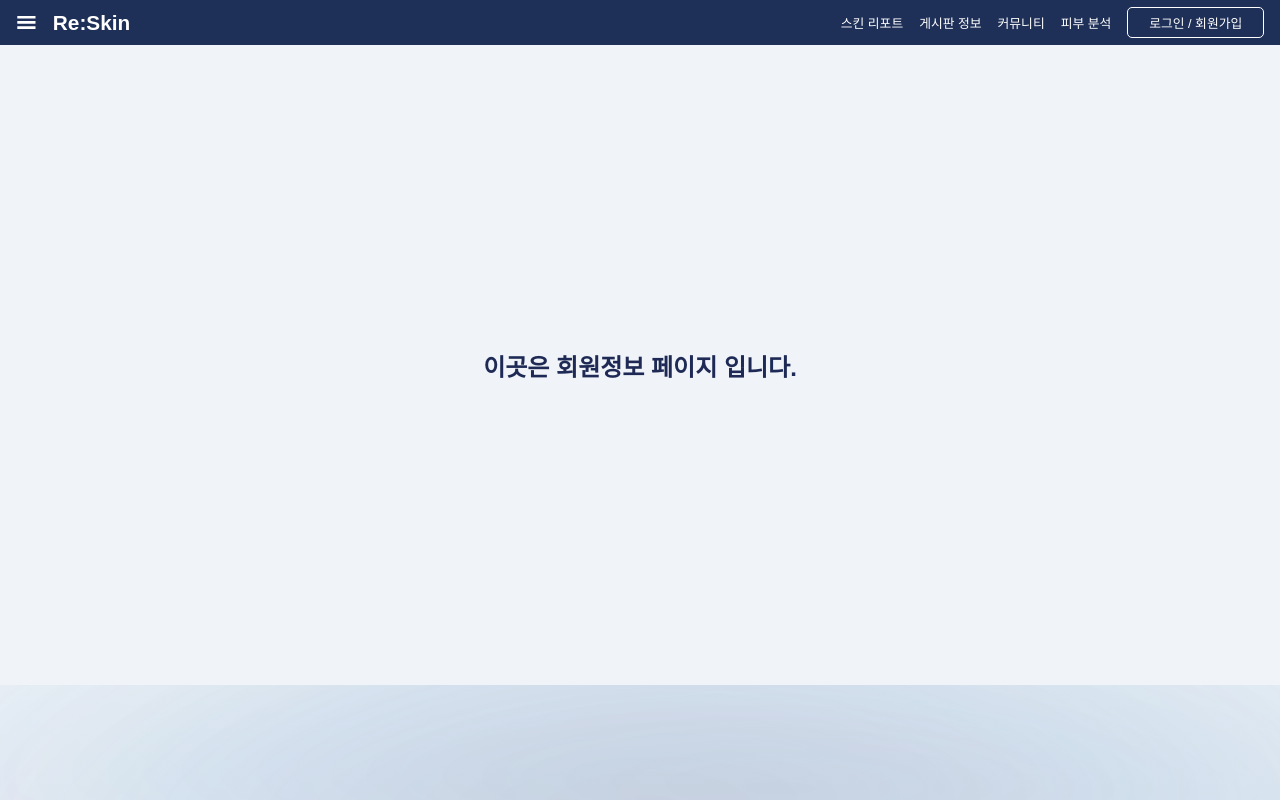
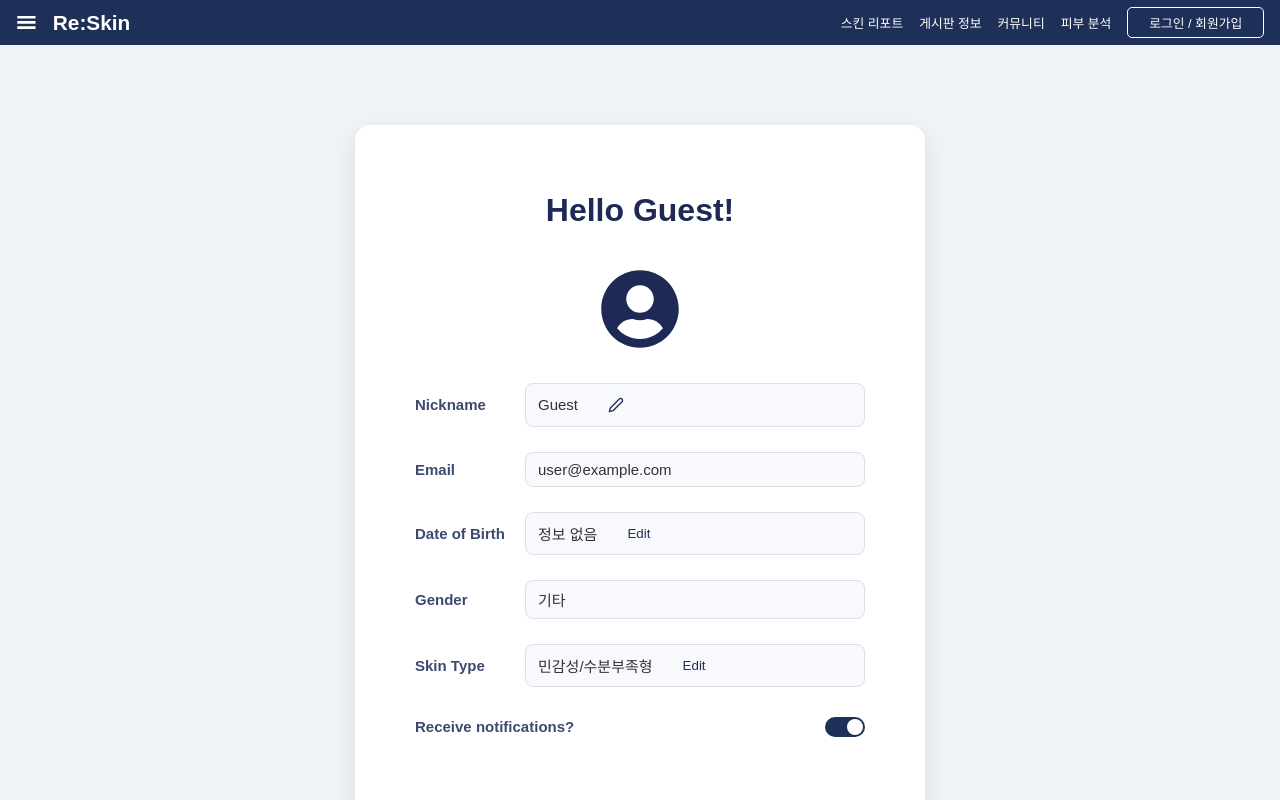
Before and after one commit to tab-captains/RE-Skin-fe, a React (Vite) app: page /profile in a window 1280 px wide. Shown: the top 800 px of the page. Built offline with nearby package versions, Linux system fonts and the light colour scheme.

Commit message:
feat:백에서 요청한 사항으로 회원가입 페이지 수정 및 프로필페이지 연결 기능 기본 UI 완료

```diff
--- a/src/features/auth/components/RegisterForm.jsx
+++ b/src/features/auth/components/RegisterForm.jsx
@@ -1,15 +1,21 @@
 import React, { useState, useEffect } from 'react';
 import './RegisterForm.css';
+import { useAuth } from '../context/AuthContext';
+import { useNavigate } from 'react-router-dom';
 
 function RegisterForm() {
+    const { login } = useAuth();
+    const navigate = useNavigate();
+
     const [userId, setUserId] = useState('');
+    const [email, setEmail] = useState('');
     const [password, setPassword] = useState('');
     const [confirmPassword, setConfirmPassword] = useState('');
     const [nickname, setNickname] = useState('');
-
+    const [dateOfBirth, setDateOfBirth] = useState('');
+    const [gender, setGender] = useState('male');
     const [passwordError, setPasswordError] = useState('');
     const [confirmPasswordError, setConfirmPasswordError] = useState('');
-
     const [isFormValid, setIsFormValid] = useState(false);
 
     useEffect(() => {
@@ -33,34 +39,44 @@ function RegisterForm() {
     useEffect(() => {
         if (
             userId &&
+            email &&
+            dateOfBirth &&
             password &&
             confirmPassword &&
             nickname &&
             !passwordError &&
             !confirmPasswordError
         ) {
-      setIsFormValid(true); // 모든 조건 충족 시 true
+            setIsFormValid(true);
         } else {
-      setIsFormValid(false); // 하나라도 부족하면 false
+            setIsFormValid(false);
         }
-  }, [userId, password, confirmPassword, nickname, passwordError, confirmPasswordError]);
-
+    }, [userId, email, dateOfBirth, password, confirmPassword, nickname, passwordError, confirmPasswordError]);
 
     const handleSubmit = (e) => {
         e.preventDefault();
 
         if (!isFormValid) {
-      alert('입력 정보를 다시 확인해주세요.');
+            console.error('입력 정보를 다시 확인해주세요.');
             return;
         }
 
-    console.log("--- 회원가입 시도 ---");
-    console.log("아이디:", userId);
-    console.log("비밀번호:", password);
-    console.log("닉네임:", nickname);
+        console.log("회원가입 시도");
 
-    alert('회원가입 성공! ');
+        const fakeToken = `jwt-${Math.random().toString(36).substring(2, 9)}`;
 
+        const userData = {
+            username: nickname,
+            email: email,
+            dateOfBirth: dateOfBirth,
+            gender: gender,
+        };
+
+        login({ token: fakeToken, userData: userData });
+
+        console.log("회원가입 및 로그인 성공. 사용자 데이터:", userData);
+
+        navigate('/');
     };
 
     return (
@@ -79,6 +95,16 @@ function RegisterForm() {
                         id="userid"
                         value={userId}
                         onChange={(e) => setUserId(e.target.value)}
+                    />
+                </div>
+
+                <div className="input-group">
+                    <label htmlFor="email">이메일</label>
+                    <input
+                        type="email"
+                        id="email"
+                        value={email}
+                        onChange={(e) => setEmail(e.target.value)}
                     />
                 </div>
 
@@ -114,6 +140,30 @@ function RegisterForm() {
                     />
                 </div>
 
+                <div className="input-group">
+                    <label htmlFor="dob">생년월일</label>
+                    <input
+                        type="date"
+                        id="dob"
+                        value={dateOfBirth}
+                        onChange={(e) => setDateOfBirth(e.target.value)}
+                    />
+                </div>
+
+                <div className="input-group">
+                    <label htmlFor="gender">성별</label>
+                    <select
+                        id="gender"
+                        value={gender}
+                        onChange={(e) => setGender(e.target.value)}
+                    >
+                        <option value="male">남자</option>
+                        <option value="female">여자</option>
+                        <option value="other">기타</option>
+                    </select>
+                </div>
+
+
                 <button
                     type="submit"
                     className="register-button"
--- a/src/features/auth/context/AuthContext.jsx
+++ b/src/features/auth/context/AuthContext.jsx
@@ -1,24 +1,46 @@
-import { createContext, useContext, useState, useEffect } from "react";
+import { createContext, useContext, useState } from "react";
 
-/*전역 로그인 상태 관리용. */
 const AuthContext = createContext();
 
+function getInitialUser() {
+    const storedUser = localStorage.getItem("user_data");
+    if (storedUser) {
+        try {
+            return JSON.parse(storedUser);
+        } catch (e) {
+            return { username: null, email: null, dateOfBirth: null, gender: null };
+        }
+    }
+    return {
+        username: null,
+        email: null,
+        dateOfBirth: null,
+        gender: null,
+    };
+}
+
 export function AuthProvider({ children }) {
-  const [isLoggedIn, setIsLoggedIn] = useState(false);
-  const [user, setUser] = useState(null);
+    const [isLoggedIn, setIsLoggedIn] = useState(!!localStorage.getItem("accessToken"));
+    const [user, setUser] = useState(getInitialUser);
 
-  const login = ({token, username}) => {
+    const login = ({token, userData}) => {
         localStorage.setItem("accessToken", token);
-    setUser({ username });
+        localStorage.setItem("user_data", JSON.stringify(userData));
+        setUser(userData);
         setIsLoggedIn(true);
     };
 
     const logout = () => {
         localStorage.removeItem("accessToken");
-    setUser(null);
+        localStorage.removeItem("user_data");
+        setUser({
+            username: null,
+            email: null,
+            dateOfBirth: null,
+            gender: null,
+        });
         setIsLoggedIn(false);
     };
-
 
     return (
         <AuthContext.Provider value={{ isLoggedIn, user, login, logout}}>
--- a/src/features/auth/pages/ProfilePage.jsx
+++ b/src/features/auth/pages/ProfilePage.jsx
@@ -1,21 +1,229 @@
-import React from 'react';
+import React, { useState } from 'react';
 import styled from 'styled-components';
+import { FaUserCircle } from 'react-icons/fa';
+import { FiEdit2 } from 'react-icons/fi';
+import { useAuth } from '../../auth/context/AuthContext';
+import colors from '../../common/colors';
 
 const Container = styled.div`
     display: flex;
-    justify-content: center;
+    flex-direction: column;
     align-items: center;
-    height: 80vh;
-    font-size: 24px;
-    font-weight: bold;
+    padding: 80px 20px;
+    background-color: #f0f3f8;
+    min-height: 100vh;
+`;
+
+const ContentBox = styled.div`
+    background: #fff;
+    padding: 40px 60px;
+    border-radius: 15px;
+    box-shadow: 0 8px 30px rgba(0, 0, 0, 0.1);
+    max-width: 450px;
+    width: 100%;
+    text-align: center;
+`;
+
+const Header = styled.h2`
+    font-size: 32px;
+    font-weight: 700;
     color: #1e2a55;
-    background-color: #f0f3f8;
+    margin-bottom: 40px;
+`;
+
+const AvatarContainer = styled.div`
+    margin-bottom: 30px;
+`;
+
+const UserInputGroup = styled.div`
+    display: flex;
+    justify-content: space-between;
+    align-items: center;
+    margin-bottom: 25px;
+    text-align: left;
+`;
+
+const Label = styled.label`
+    font-weight: 600;
+    color: #3d4a70;
+    font-size: 15px;
+    min-width: 100px;
+`;
+
+const InputDisplay = styled.div`
+    flex: 1;
+    display: flex;
+    align-items: center;
+    justify-content: space-between;
+    padding: 8px 12px;
+    border: 1px solid #dcdfe4;
+    border-radius: 8px;
+    background-color: #f7f9fc;
+    color: #333;
+    font-size: 15px;
+    margin-left: 10px;
+    min-width: 180px;
+    justify-content: flex-start;
+    gap: 15px;
+`;
+
+const EditButton = styled.button`
+    background: none;
+    border: none;
+    color: ${colors.primary};
+    cursor: pointer;
+    margin-left: 10px;
+    display: flex;
+    align-items: center;
+    padding: 5px;
+    flex-shrink: 0;
+
+    &:hover {
+        color: ${colors.textAccent};
+    }
+`;
+
+const ToggleWrapper = styled(UserInputGroup)`
+    margin-top: 30px;
+`;
+
+const ToggleSwitch = styled.label`
+    position: relative;
+    display: inline-block;
+    width: 40px;
+    height: 20px;
+    margin-left: 10px;
+
+    input {
+        opacity: 0;
+        width: 0;
+        height: 0;
+    }
+
+    span {
+        position: absolute;
+        cursor: pointer;
+        top: 0;
+        left: 0;
+        right: 0;
+        bottom: 0;
+        background-color: #ccc;
+        transition: 0.4s;
+        border-radius: 20px;
+    }
+
+    span:before {
+        position: absolute;
+        content: "";
+        height: 16px;
+        width: 16px;
+        left: 2px;
+        bottom: 2px;
+        background-color: white;
+        transition: 0.4s;
+        border-radius: 50%;
+    }
+
+    input:checked + span {
+        background-color: ${colors.primary};
+    }
+
+    input:checked + span:before {
+        transform: translateX(20px);
+    }
+`;
+
+const ChangePasswordButton = styled.button`
+    width: 100%;
+    padding: 12px;
+    margin-top: 40px;
+    background-color: ${colors.primary};
+    color: white;
+    border: none;
+    border-radius: 8px;
+    font-size: 1em;
+    font-weight: 600;
+    cursor: pointer;
+    transition: background-color 0.2s;
+
+    &:hover {
+        background-color: ${colors.textAccent};
+    }
 `;
 
 const ProfilePage = () => {
+    const [receiveNotifications, setReceiveNotifications] = useState(true);
+    const { user } = useAuth();
+
+    const userData = {
+        nickname: user?.username || "Guest",
+        email: user?.email || "user@example.com",
+        dob: user?.dateOfBirth || "정보 없음", // ⭐️ 수정 완료: dateOfBirth 참조
+        gender: user?.gender === 'male' ? '남성' : user?.gender === 'female' ? '여성' : '기타',
+        skinType: "민감성/수분부족형",
+    };
+
     return (
         <Container>
-            이곳은 회원정보 페이지 입니다.
+            <ContentBox>
+                <Header>Hello {userData.nickname}!</Header>
+
+                <AvatarContainer>
+                    <FaUserCircle size={80} color="#1e2a55" />
+                </AvatarContainer>
+
+                <UserInputGroup>
+                    <Label>Nickname</Label>
+                    <InputDisplay>
+                        {userData.nickname}
+                        <EditButton><FiEdit2 size={16} /></EditButton>
+                    </InputDisplay>
+                </UserInputGroup>
+
+                <UserInputGroup>
+                    <Label>Email</Label>
+                    <InputDisplay>
+                        {userData.email}
+                    </InputDisplay>
+                </UserInputGroup>
+
+                <UserInputGroup>
+                    <Label>Date of Birth</Label>
+                    <InputDisplay>
+                        {userData.dob}
+                        <EditButton>Edit</EditButton>
+                    </InputDisplay>
+                </UserInputGroup>
+
+                <UserInputGroup>
+                    <Label>Gender</Label>
+                    <InputDisplay>
+                        {userData.gender}
+                    </InputDisplay>
+                </UserInputGroup>
+
+                <UserInputGroup>
+                    <Label>Skin Type</Label>
+                    <InputDisplay>
+                        {userData.skinType}
+                        <EditButton>Edit</EditButton>
+                    </InputDisplay>
+                </UserInputGroup>
+
+                <ToggleWrapper>
+                    <Label>Receive notifications?</Label>
+                    <ToggleSwitch>
+                        <input
+                            type="checkbox"
+                            checked={receiveNotifications}
+                            onChange={() => setReceiveNotifications(!receiveNotifications)}
+                        />
+                        <span />
+                    </ToggleSwitch>
+                </ToggleWrapper>
+                <ChangePasswordButton>Change Password</ChangePasswordButton>
+
+            </ContentBox>
         </Container>
     );
 };
```
Lines whose indentation alone changed are shown as unchanged.
